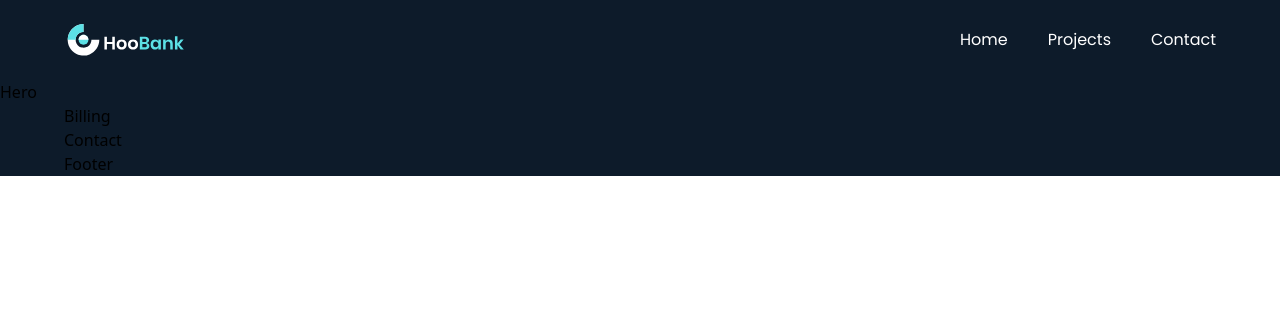
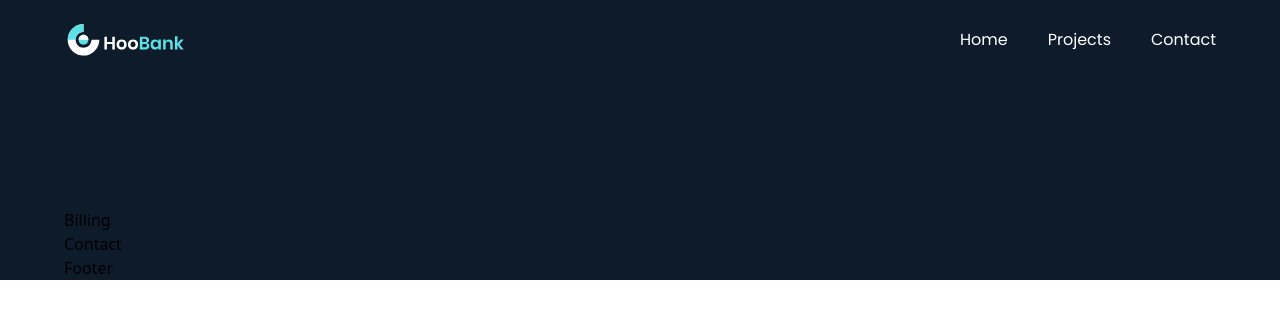
Before and after one commit to Dorus-vda/React-portfolio, a React (Vite) app: page / in a window 1280 px wide. Shown: the top 318 px of the page. Built offline with nearby package versions, Linux system fonts and the light colour scheme.

Commit message:
Update Hero.jsx

```diff
--- a/src/components/Hero.jsx
+++ b/src/components/Hero.jsx
@@ -1,7 +1,11 @@
 import React from 'react'
+import styles from '../style'
+import { discount, robot} from '../assets'
 
 const Hero = () => (
-    <div>Hero</div>
+    <section id = "home" className={` flex md:flex-row flex-col ${styles.paddingY}`}>
+
+    </section>
 )
 
 
```
